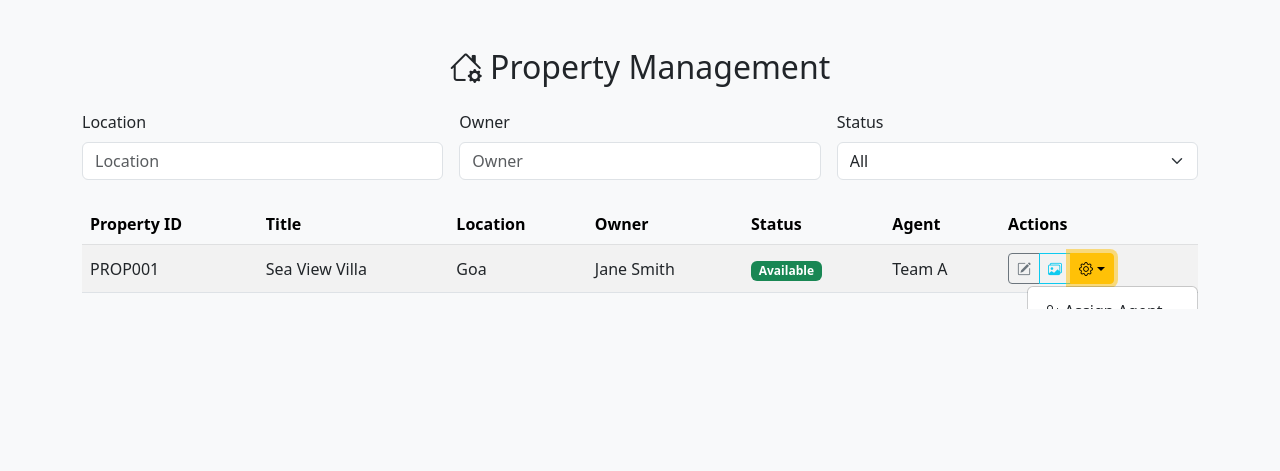
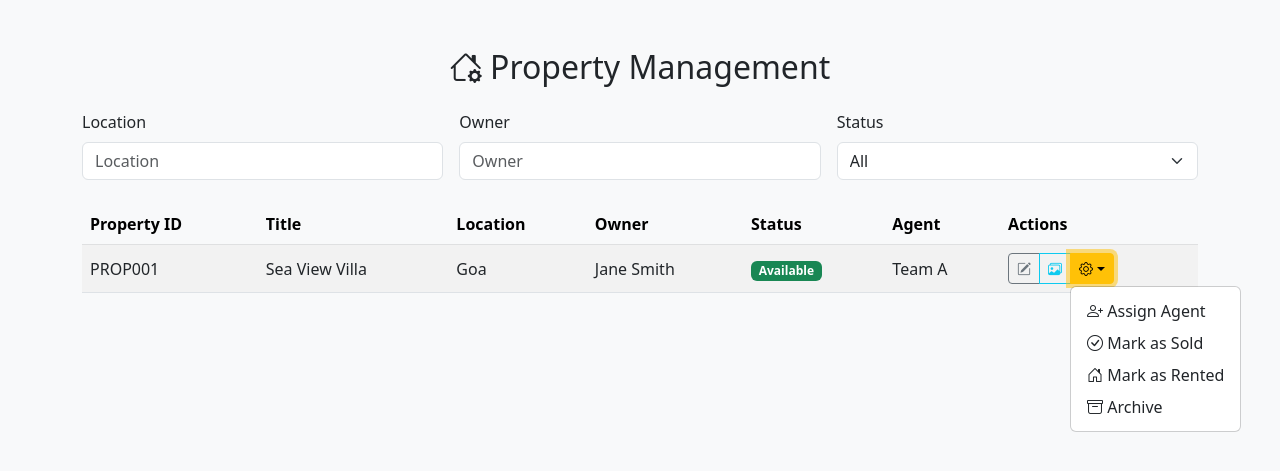
Before and after one commit to Veena-Infotech/VEC, a PHP site: page /manage-property-page.php in a window 1280 px wide, after a click that opens the changed part. Shown: the top 471 px of the page. Run offline with PHP 8.4, Linux system fonts and the light colour scheme; some libraries are stand-ins or nearby versions.

Commit message:
dropdown fixed

```diff
--- a/manage-property-page.php
+++ b/manage-property-page.php
@@ -15,6 +15,15 @@
   <!-- GSAP -->
   <script src="https://cdn.jsdelivr.net/npm/gsap@3.12.2/dist/gsap.min.js"></script>
   <script src="https://cdn.jsdelivr.net/npm/gsap@3.12.2/dist/ScrollTrigger.min.js"></script>
+
+  <style>
+    .table-responsive {
+      overflow: visible !important;
+    }
+    .dropdown-menu {
+      z-index: 1055 !important;
+    }
+  </style>
 </head>
 <body class="bg-light">
 
@@ -65,7 +74,7 @@
             <td>Jane Smith</td>
             <td><span class="badge bg-success">Available</span></td>
             <td>Team A</td>
-            <td>
+            <td class="position-relative">
               <div class="btn-group">
                 <button class="btn btn-sm btn-outline-secondary" onclick="openEditModal('PROP001')"><i class="bi bi-pencil-square"></i></button>
                 <button class="btn btn-sm btn-outline-info" onclick="openPreviewModal()"><i class="bi bi-images"></i></button>
@@ -168,7 +177,7 @@
     }
 
     function assignAgent(id) {
-      const agents = ["Team A", "Team B", "Team C"]; // mock agent DB
+      const agents = ["Team A", "Team B", "Team C"];
       let agent = prompt("Assign to agent/team:", agents.join(", "));
       if (agent) showToast(`Assigned to ${agent}`);
     }
```
